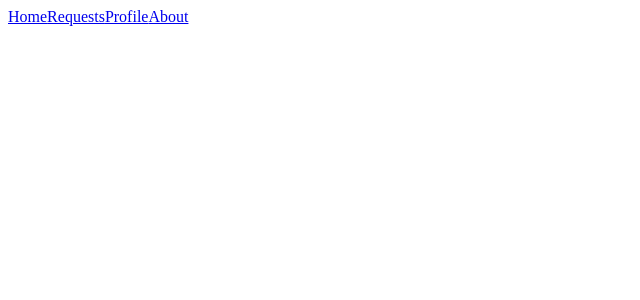
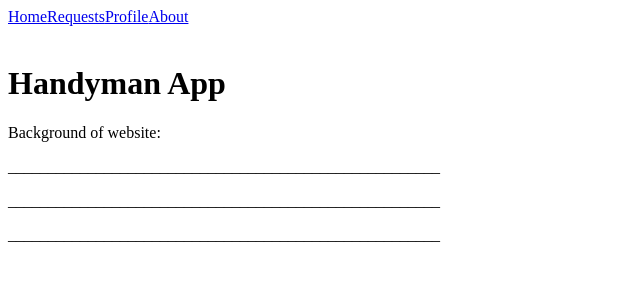
Before and after one commit to alyaalaali/Handyman, a React (Vite) app: page / in a window 1280 px wide. Shown: the top 300 px of the page, without its empty margins (0-640 px from the left). Built offline with nearby package versions, Linux system fonts and the light colour scheme.

Commit message:
Initial home preparation

```diff
--- a/src/components/Home.jsx
+++ b/src/components/Home.jsx
@@ -1,3 +1,13 @@
 const Home = () => {
+    return (
+        <>
+        <h1>Handyman App</h1>
+        Background of website:
+        <p>______________________________________________________</p>
+        <p>______________________________________________________</p>
+        <p>______________________________________________________</p>
+        </>
+    )
+
 }
 export default Home
```
